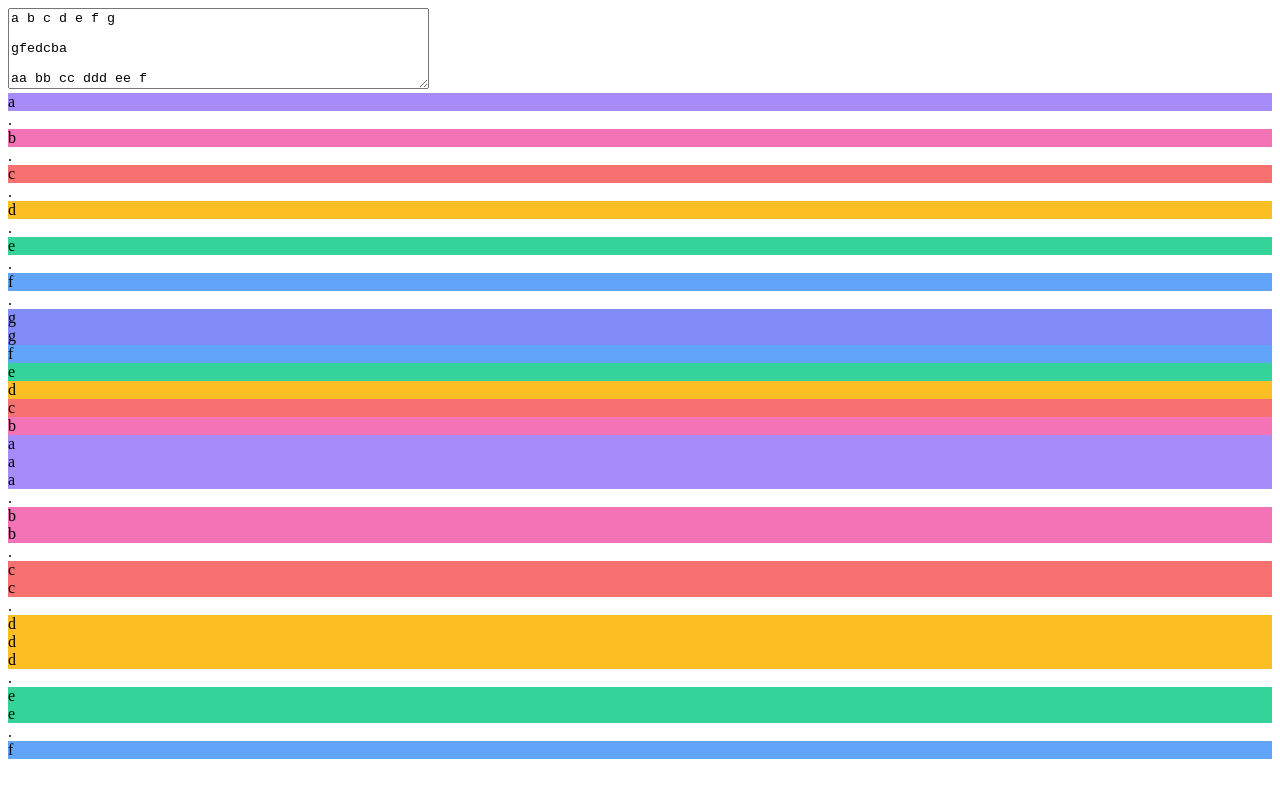
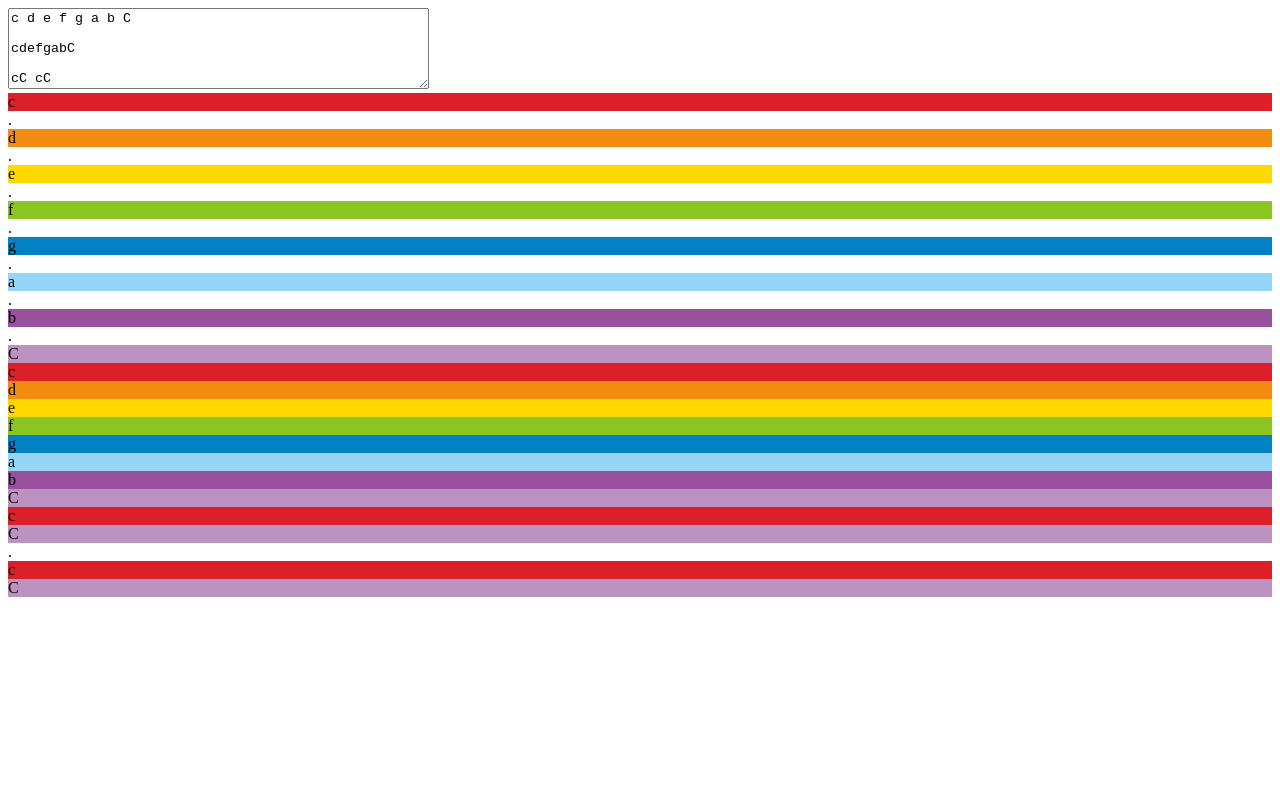
Before and after one commit to aedificatorum/note-maker, a Next.js app: page / in a window 1280 px wide. Built offline with nearby package versions, Linux system fonts and the light colour scheme; a web font is replaced by a local one.

Commit message:
adjust colours

```diff
--- a/pages/index.js
+++ b/pages/index.js
@@ -4,19 +4,21 @@ import Head from 'next/head';
 const getNoteColour = (note) => {
   switch (note) {
     case 'c':
-      return '#F87171';
+      return '#db2029';
     case 'd':
-      return '#FBBF24';
+      return '#f48c12';
     case 'e':
-      return '#34D399';
+      return '#ffd800';
     case 'f':
-      return '#60A5FA';
+      return '#8bc522';
     case 'g':
-      return '#818CF8';
+      return '#0281c5';
     case 'a':
-      return '#A78BFA';
+      return '#95d5f8';
     case 'b':
-      return '#F472B6';
+      return '#99509d';
+    case 'C':
+      return '#bc92c1';
     default:
       return '#9CA3AF';
   }
@@ -56,11 +58,11 @@ const NoteLine = ({ notes }) => {
 };
 
 export default function Home() {
-  const defaultNotes = `a b c d e f g
+  const defaultNotes = `c d e f g a b C
 
-gfedcba
+cdefgabC
 
-aa bb cc ddd ee f`;
+cC cC`;
 
   const [notes, setNotes] = React.useState(defaultNotes);
 
```
